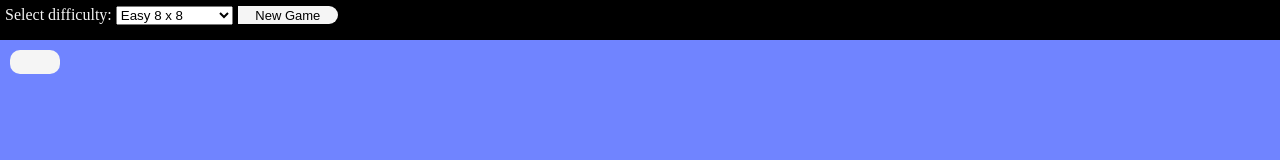
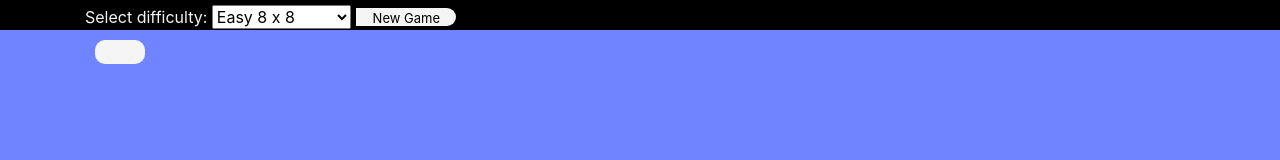
Before and after one commit to akashsharma99/mine-sweeper, a plain HTML site: page index.html in a window 1280 px wide. Drawn offline with nearby package versions, Linux system fonts and the light colour scheme.

Commit message:
container added

```diff
--- a/index.html
+++ b/index.html
@@ -4,11 +4,13 @@
     <meta charset="UTF-8">
     <meta name="viewport" content="width=device-width, initial-scale=1.0">
     <meta http-equiv="X-UA-Compatible" content="ie=edge">
+    <link rel="stylesheet" href="https://stackpath.bootstrapcdn.com/bootstrap/4.3.1/css/bootstrap.min.css" integrity="sha384-ggOyR0iXCbMQv3Xipma34MD+dH/1fQ784/j6cY/iJTQUOhcWr7x9JvoRxT2MZw1T" crossorigin="anonymous">
     <title>MineSweeper</title>
     <link rel="stylesheet" type="text/css" href="style.css">
 </head>
 <body  style="background-color: #7084ff;margin:0">
     <div class="nav-bar" style="background-color: black;color: whitesmoke;margin: 0;padding: 5px;height: 30px;">
+      <div class="container">
         Select difficulty:
         <select class="difficultySelector">
             <option value="8">Easy 8 x 8</option>
@@ -17,15 +19,15 @@
         </select>
         <button class="new-game" onclick="generateBoard()">New Game</button>
         <span id="mines"></span>
-
+      </div>
     </div>
-    <div>
+    <div class="container">
         <div class="timer-div">
                 <p id="timer"></p>
             </div>
     </div>
 
-    <div class="board">
+    <div class="board container">
     </div>
     <script src="script.js"></script>
 </body>
```
